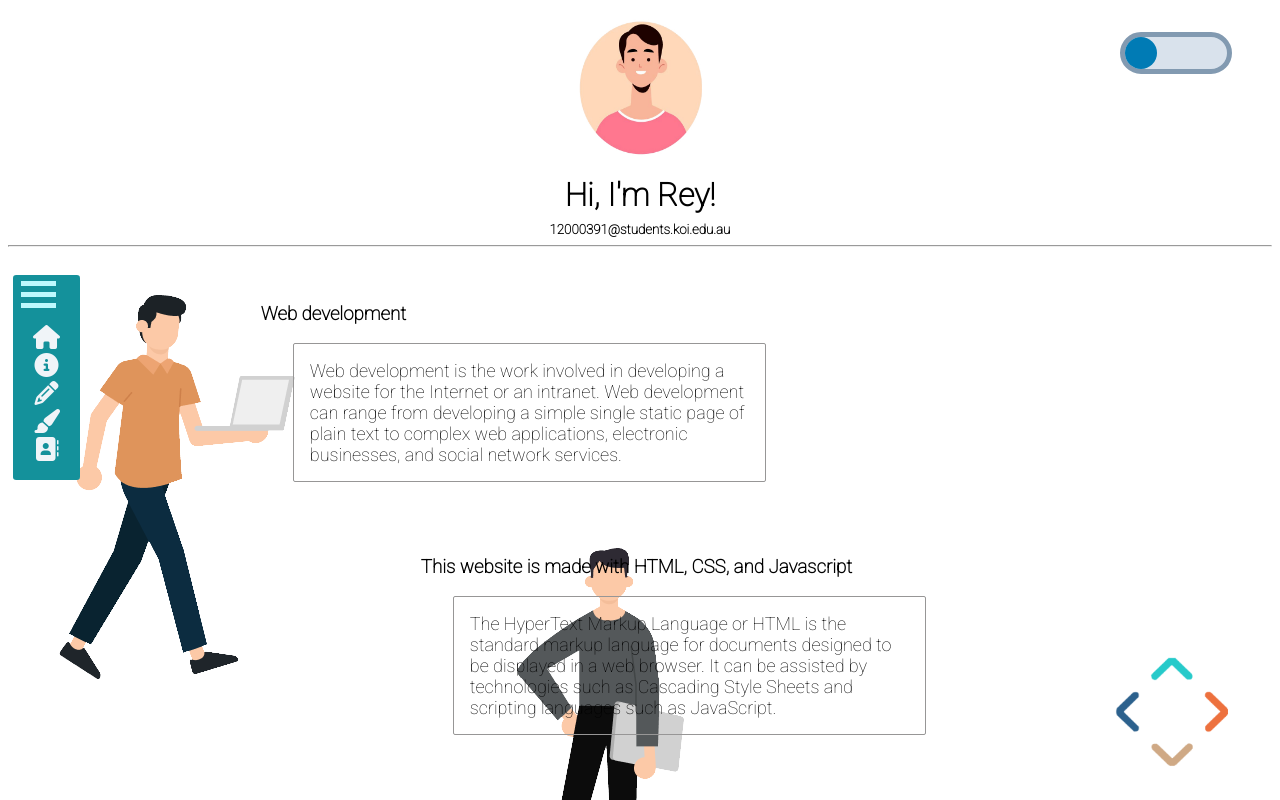
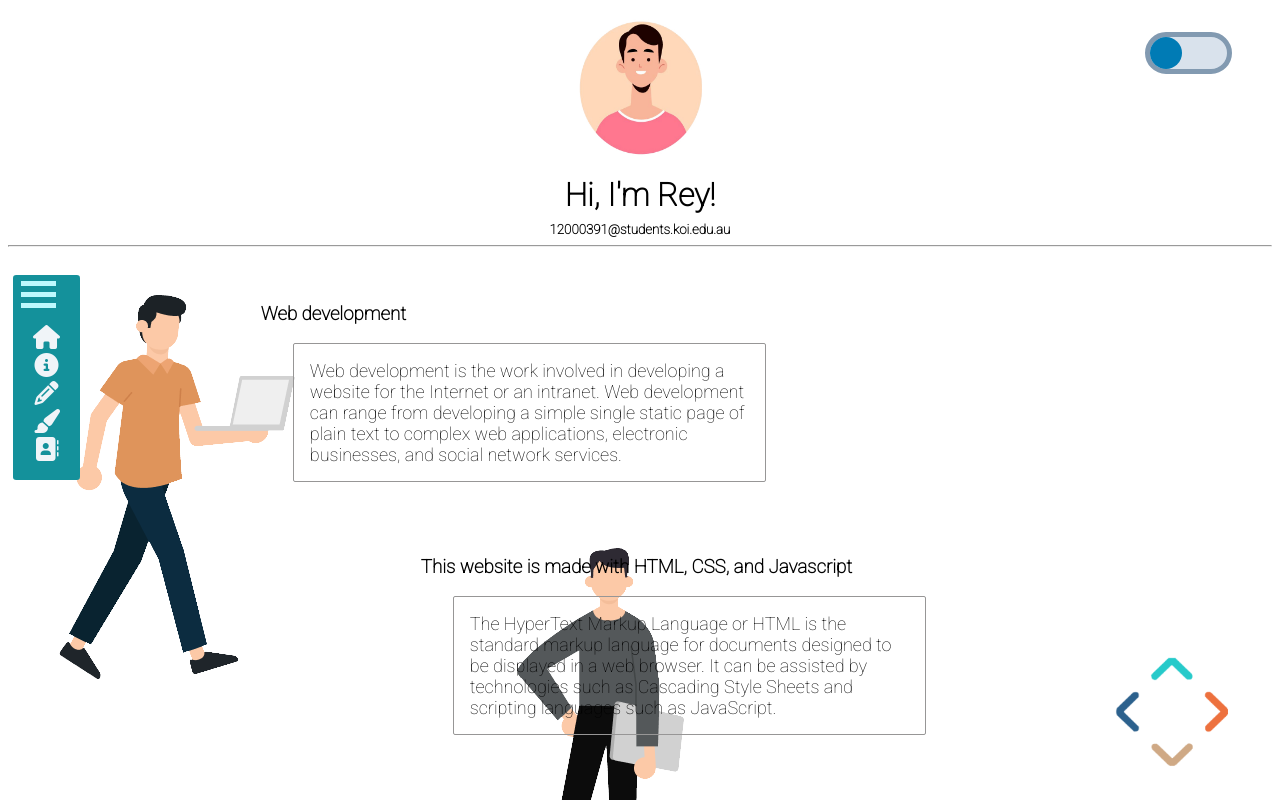
Before and after one commit to enarddpascua/webDevICT726, a plain HTML site: page index.html in a window 1280 px wide. Shown: the top 800 px of the page. Drawn offline with Linux system fonts and the light colour scheme.

Commit message:
change toggle button size

```diff
--- a/styles.css
+++ b/styles.css
@@ -53,7 +53,7 @@ header h1, h2, h3, h4, h5, h6{
     border:5px solid #829AB1;
     background-color: #D9E2EC;
     border-radius: 30px;
-    width: 8%;
+    width: 6%;
     height: 4%;
     display: flex;
     align-items: center;
```
